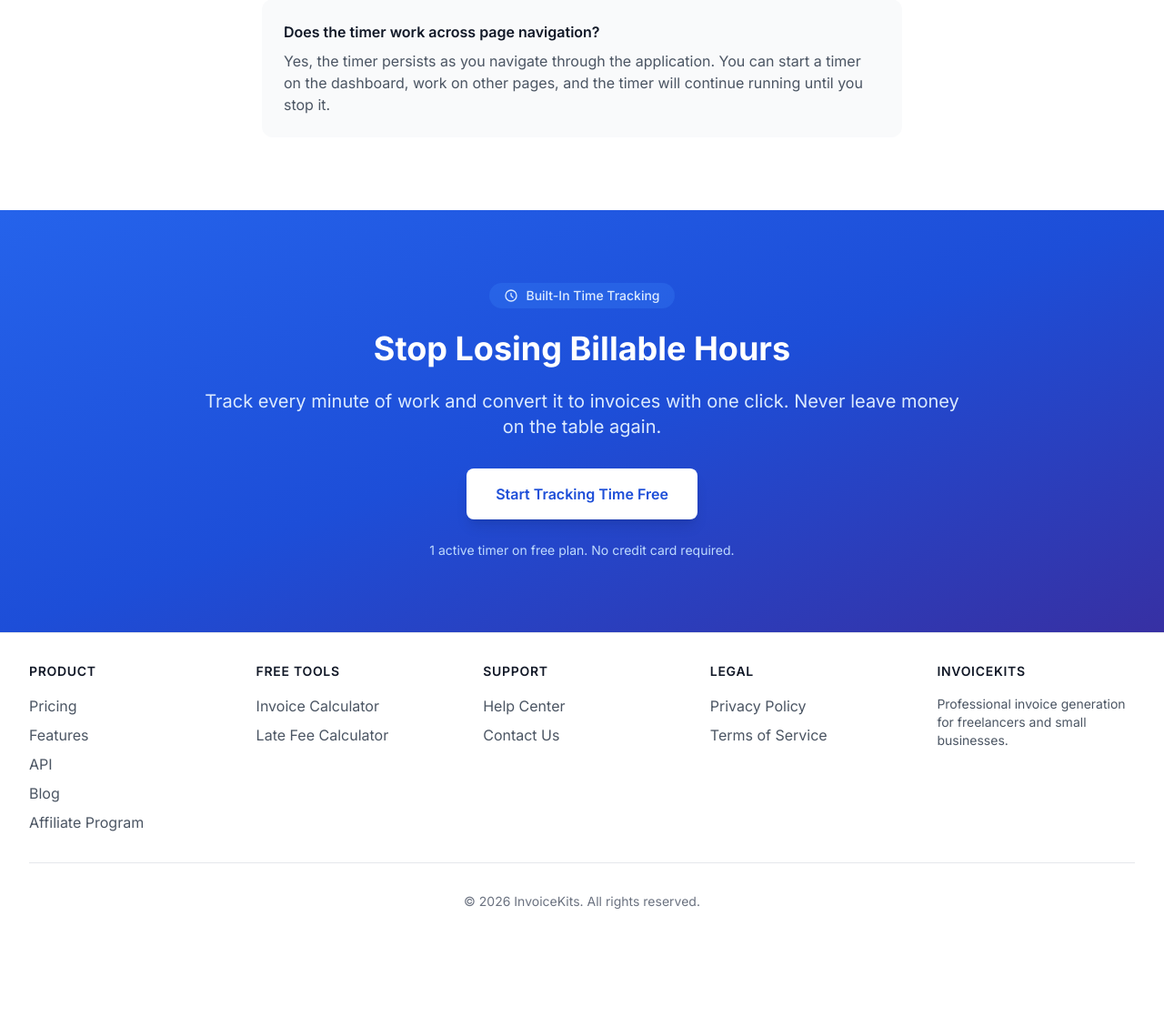
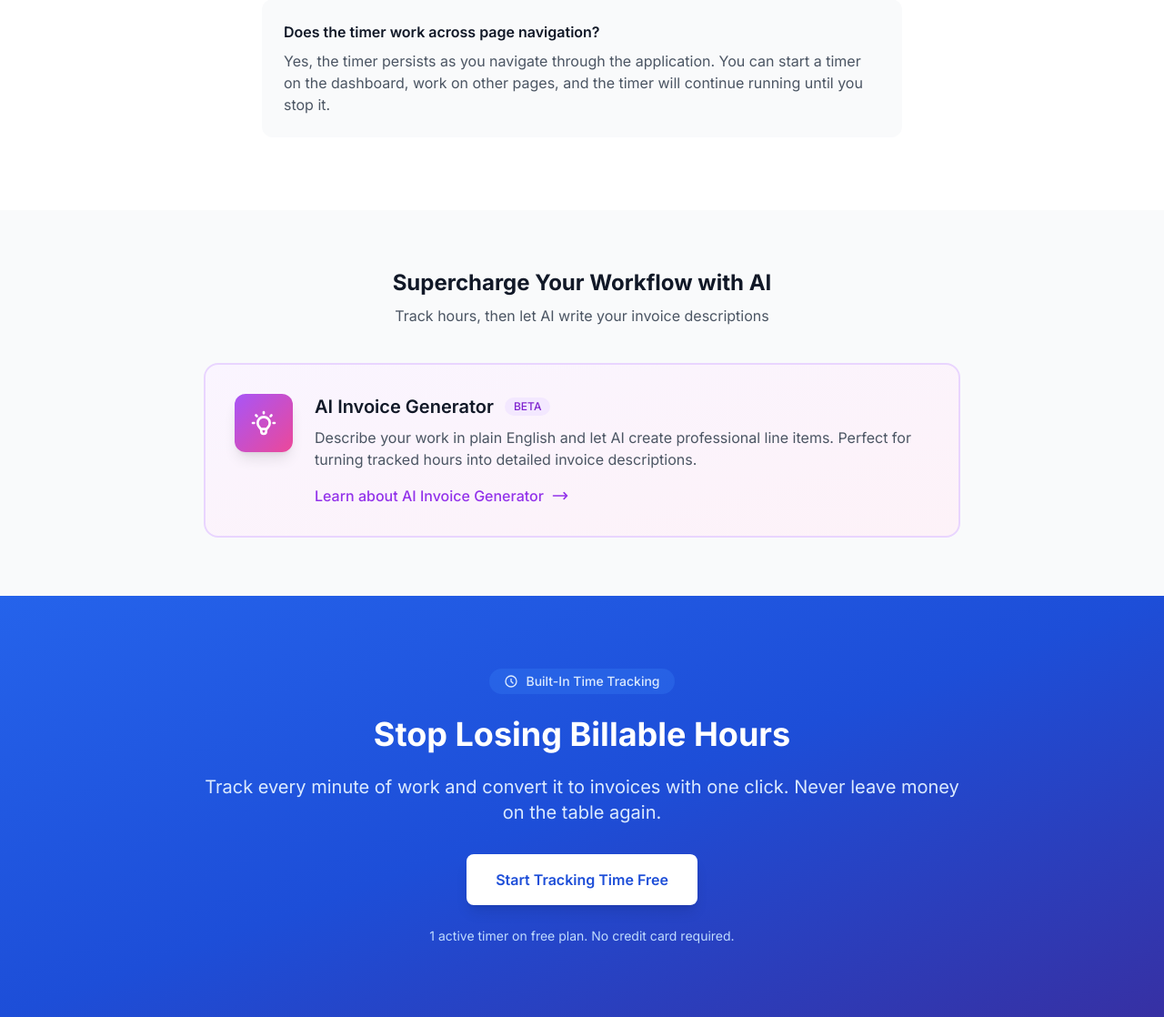
Before and after one commit to ryanpate/invoice-generator, a Django app: page /features/time-tracking/ in a window 1280 px wide. Shown: the part 5155-6273 px from the top of the page at 91% size. Before the commit the page ends 6154 px from the top, so only its background shows below. Run offline with Django 4.2, Linux system fonts and the light colour scheme; parts of the project's set-up code (start-up, migrations or seed data) failed here and were passed over; some libraries are stand-ins or nearby versions.

Commit message:
Add cross-links between AI Invoice Generator and Time Tracking feature pages
SEO improvement to connect related feature pages with internal links:
- AI Invoice Generator page links to Time Tracking
- Time Tracking page links to AI Invoice Generator
- Consistent gradient card styling with hover effects

Co-Authored-By: Claude Opus 4.5 <noreply@anthropic.com>

```diff
--- a/templates/features/time-tracking.html
+++ b/templates/features/time-tracking.html
@@ -696,6 +696,50 @@
     </div>
 </section>
 
+<!-- Related Features -->
+<section class="py-16 bg-gray-50 dark:bg-gray-900">
+    <div class="max-w-4xl mx-auto px-4 sm:px-6 lg:px-8">
+        <div class="text-center mb-10">
+            <h2 class="text-2xl font-bold text-gray-900 dark:text-white mb-2">Supercharge Your Workflow with AI</h2>
+            <p class="text-gray-600 dark:text-gray-300">Track hours, then let AI write your invoice descriptions</p>
+        </div>
+
+        <a href="{% url 'feature_ai_invoice_generator' %}" class="block group">
+            <div class="bg-gradient-to-br from-purple-50 to-pink-50 dark:from-purple-900/20 dark:to-pink-900/20 rounded-2xl p-8 border-2 border-purple-200 dark:border-purple-800 hover:border-purple-400 dark:hover:border-purple-600 transition-all hover:shadow-lg">
+                <div class="flex items-start gap-6">
+                    <!-- Icon -->
+                    <div class="flex-shrink-0">
+                        <div class="w-16 h-16 bg-gradient-to-br from-purple-500 to-pink-500 rounded-xl flex items-center justify-center shadow-lg">
+                            <svg class="w-8 h-8 text-white" fill="none" stroke="currentColor" viewBox="0 0 24 24">
+                                <path stroke-linecap="round" stroke-linejoin="round" stroke-width="2" d="M9.663 17h4.673M12 3v1m6.364 1.636l-.707.707M21 12h-1M4 12H3m3.343-5.657l-.707-.707m2.828 9.9a5 5 0 117.072 0l-.548.547A3.374 3.374 0 0014 18.469V19a2 2 0 11-4 0v-.531c0-.895-.356-1.754-.988-2.386l-.548-.547z"></path>
+                            </svg>
+                        </div>
+                    </div>
+
+                    <!-- Content -->
+                    <div class="flex-1">
+                        <div class="flex items-center gap-3 mb-2">
+                            <h3 class="text-xl font-semibold text-gray-900 dark:text-white">AI Invoice Generator</h3>
+                            <span class="inline-flex items-center px-2.5 py-0.5 bg-purple-100 dark:bg-purple-900/50 text-purple-700 dark:text-purple-300 text-xs font-medium rounded-full">
+                                BETA
+                            </span>
+                        </div>
+                        <p class="text-gray-600 dark:text-gray-300 mb-4">
+                            Describe your work in plain English and let AI create professional line items. Perfect for turning tracked hours into detailed invoice descriptions.
+                        </p>
+                        <div class="flex items-center text-purple-600 dark:text-purple-400 font-medium group-hover:text-purple-700 dark:group-hover:text-purple-300">
+                            Learn about AI Invoice Generator
+                            <svg class="w-5 h-5 ml-2 transform group-hover:translate-x-1 transition-transform" fill="none" stroke="currentColor" viewBox="0 0 24 24">
+                                <path stroke-linecap="round" stroke-linejoin="round" stroke-width="2" d="M17 8l4 4m0 0l-4 4m4-4H3"></path>
+                            </svg>
+                        </div>
+                    </div>
+                </div>
+            </div>
+        </a>
+    </div>
+</section>
+
 <!-- Final CTA -->
 <section class="py-20 bg-gradient-to-br from-blue-600 via-blue-700 to-indigo-800">
     <div class="max-w-4xl mx-auto px-4 sm:px-6 lg:px-8 text-center">
```
Also changed, not shown: templates/features/ai-invoice-generator.html (+37 -0 lines).
